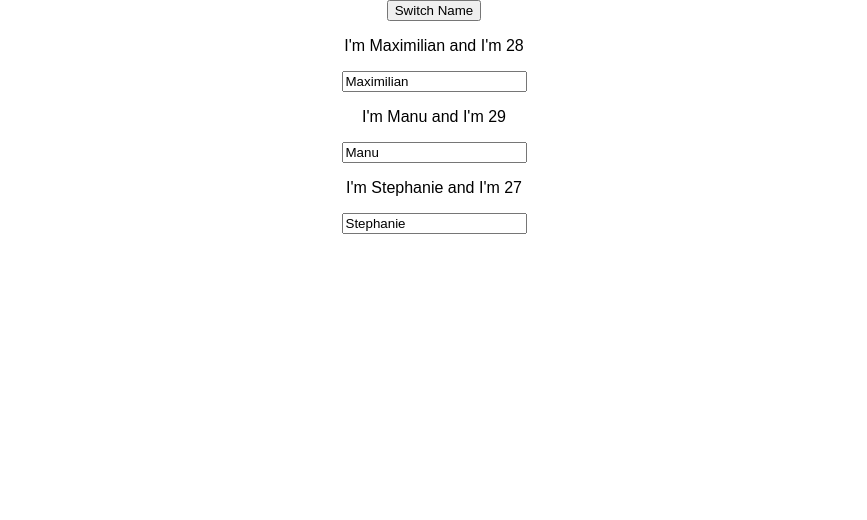
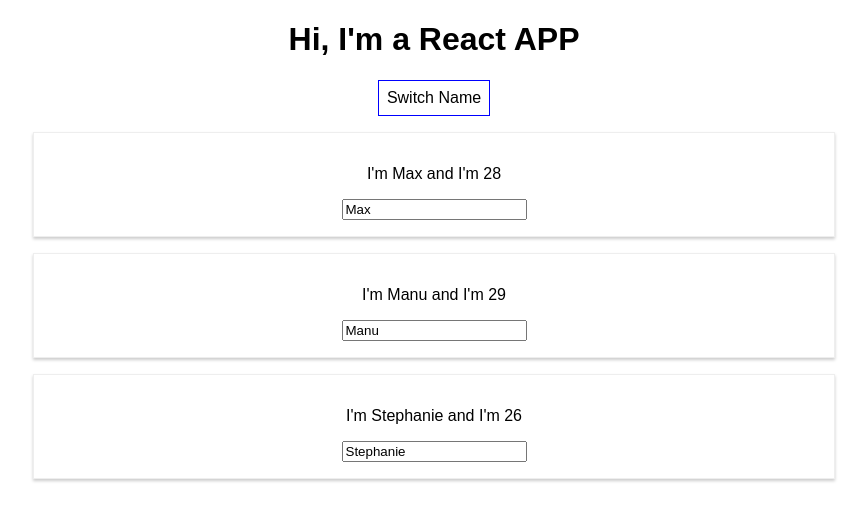
Before and after one commit to Yves848/react-complete-guide, a React (Create React App) app: page / in a window 1280 px wide. Both pictures are taken after a click on the button "Switch Name". Shown: the top 520 px of the page, without its empty margins (206-1073 px from the left). Built offline with nearby package versions, Linux system fonts and the light colour scheme.

Commit message:
fin de journée

```diff
--- a/src/App.js
+++ b/src/App.js
@@ -5,53 +5,78 @@
 class App extends Component {
   state = {
     persons: [
-      {name: 'Max', age: 28},
-      {name: 'Manu', age: 29},
-      {name: 'Stephanie', age: 26},
-    ]
+      { id: 1,name: 'Max', age: 28 },
+      { id: 2,name: 'Manu', age: 29 },
+      { id: 3,name: 'Stephanie', age: 26 },
+    ],
+      showPersons: false
+  };
+
+  nameChangedHandler = (event,id) => {
+    const personIndex = this.state.persons.findIndex(p => {
+      return p.id === id;
+    });
+
+    const person = {
+      ...this.state.persons[personIndex]
+    };
+
+    person.name = event.target.value;
+
+    const persons = [...this.state.persons];
+    persons[personIndex] = person;
+
+    this.setState({
+      persons: persons
+    });
+  };
+
+  deletePersonHandler = (personIdex) => {
+      const persons = [...this.state.persons];
+      persons.splice(personIdex, 1);
+      this.setState({persons: persons});
   }
 
-  switchNameHandler = (newName) => {
-    this.setState({
-      persons: [
-        {name: newName, age: 28},
-        {name: 'Manu', age: 29},
-        {name: 'Stephanie', age: 27},
-      ]
-    })
-  }
-
-  nameChangedHandler = (event) => {
-    this.setState({
-      persons: [
-        {name: 'Max', age: 28},
-        {name: event.target.value, age: 29},
-        {name: 'Stephanie', age: 26},
-      ]
-    })
-  }
+  togglePersonsHandler = () => {
+    const doesShow = this.state.showPersons;
+    this.setState({ showPersons: !doesShow });
+  };
 
   render() {
+    const style = {
+      backgroundColor: 'white',
+      font: 'inherit',
+      border: '1px solid blue',
+      padding: '8px',
+      cursor: 'pointer',
+    };
+
+    let persons = null;
+
+    if (this.state.showPersons) {
+      persons = (
+        <div>
+          {this.state.persons.map((person) => {
+            return (
+              <Person
+                key={person.id}
+                name={person.name}
+                age={person.age}
+                click={() => this.deletePersonHandler(person.id)}
+                changed={(event) => this.nameChangedHandler(event,person.id)}
+              />
+            );
+          })}
+        </div>
+      );
+    }
     return (
       <div className="App">
-        <button onClick={this.switchNameHandler.bind(this,'Maximilian')} >Switch Name</button>
-        <Person
-           name={this.state.persons[0].name}
-           age={this.state.persons[0].age}
-           changed={this.nameChangedHandler}>
-        </Person>
-        <Person
-           name={this.state.persons[1].name}
-           age={this.state.persons[1].age}
-           click={this.switchNameHandler.bind(this,'Max!')}
-           changed={this.nameChangedHandler}>
-        </Person>
-        <Person
-          name={this.state.persons[2].name}
-          age={this.state.persons[2].age}
-          changed={this.nameChangedHandler}>
-        </Person>
-
+        <h1>Hi, I'm a React APP</h1>
+        <button onClick={this.togglePersonsHandler} style={style}>
+          Switch Name
+        </button>
+        {persons}
       </div>
     );
   }
--- a/src/Person/Person.css
+++ b/src/Person/Person.css
@@ -1,6 +1,6 @@
 .Person {
   width: 60%;
-  margin: auto;
+  margin: 16px auto;
   border: 1px solid #eee;
   box-shadow: 0 2px 3px #cccccc;
   padding: 16px;
--- a/src/Person/Person.js
+++ b/src/Person/Person.js
@@ -1,5 +1,5 @@
 import React from 'react';
-
+import './Person.css';
 
 const person = props => {
   return (
```
